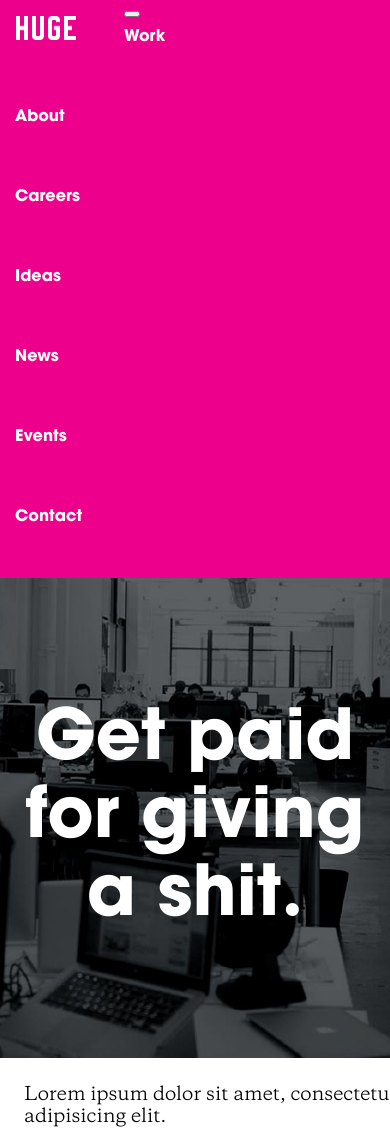
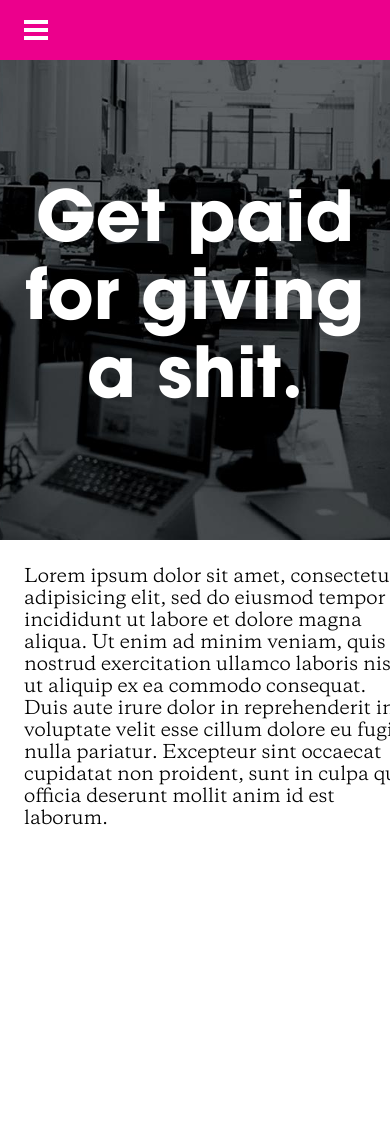
Before and after one commit to randresf/navExercise, a website: page public/index.html in a window 390 px wide. Shown: the top 1130 px of the page. Drawn offline with Linux system fonts and the light colour scheme.

Commit message:
adding behavior for mobile

```diff
--- a/public/index.html
+++ b/public/index.html
@@ -24,7 +24,7 @@
 				</div>
 			</section>
 			<section class="text-content">
-				<p>Lorem ipsum dolor sit amet, consectetur adipisicing elit.</p>
+				<p>Lorem ipsum dolor sit amet, consectetur adipisicing elit, sed do eiusmod tempor incididunt ut labore et dolore magna aliqua. Ut enim ad minim veniam, quis nostrud exercitation ullamco laboris nisi ut aliquip ex ea commodo consequat. Duis aute irure dolor in reprehenderit in voluptate velit esse cillum dolore eu fugiat nulla pariatur. Excepteur sint occaecat cupidatat non proident, sunt in culpa qui officia deserunt mollit anim id est laborum.</p>
 			</section>
 		</main>
 	</body>
--- a/public/javascript/menuController.js
+++ b/public/javascript/menuController.js
@@ -27,10 +27,17 @@ var menuController = ( function () {
 	function createToolbar( data ) {
 		var htmlMenu = createULElement( data.items );
 		document.getElementById( 'toolbar' ).appendChild( htmlMenu );
+		bindEventForMobileMenu();
 	};
 
-	/*NavModule.mobileToggleBehaviour();
-	NavModule.hideMenu();*/
+	function bindEventForMobileMenu() {
+		var mobileToogle = document.getElementById( 'menu-toggle' );
+		mobileToogle.onclick = function () {
+			var nav = document.getElementById( 'toolbar' );
+			nav.className === "nav" ? nav.className = "nav-mobile" : nav.className = "nav";
+		};
+	};
+
 	return {
 		createToolbar: createToolbar
 	}
--- a/public/less/alltogether.less
+++ b/public/less/alltogether.less
@@ -22,6 +22,93 @@ body {
   color: @black;
   padding: 0;
   margin: 0;
+}
+
+/* Smartphones */
+@media screen and (max-width: 649px), only screen and (max-device-width: 480px) {
+	header {
+		height: 60px;
+
+		.menu-area {
+			z-index: 30;
+			float: left;
+			width: 100%;
+			height: 60px;
+			position: relative;
+			background-color: @magenta;
+		}
+
+		&.open-mobile {
+			nav {
+				left: 0;
+			}
+
+			h1{
+				left: 0;
+			}
+
+			.mobile-menu {
+				left: 100%;
+				-webkit-transform: translate(-72px, 0px);
+				-moz-transform: translate(-72px, 0px);
+				transform: translate(-72px, 0px);
+			}
+		}
+
+		h1 {
+			position: absolute;
+			left: -80px;
+			padding: 20px 0 20px 24px;
+			transition: 0.5s;
+
+			img {
+				width: 50px;
+			}
+		}
+
+		.mobile-menu {
+			background-image: url('../images/toggle-open.svg');
+			background-position: center;
+			background-size: cover;
+			position: absolute;
+			left: 0px;
+			display: block;
+			width: 72px;
+			height: 60px;
+			transition: 1s;
+			-webkit-appearance: none;
+			background-color: @magenta;
+			border: none;
+
+			&.close {
+				background-image: url('../images/toggle-close.svg');
+			}
+
+			&:hover {
+				cursor: pointer;
+			}
+		}
+
+		.nav {
+			position: absolute;
+			top: 60px;
+			left: -280px;
+			background-color: @white;
+			z-index: 20;
+			height: 100vh;
+			transition: 0.5s;
+			-webkit-transform: translate(0, -60px);
+			-moz-transform: translate(0, -60px);
+			transform: translate(0, -60px);
+
+			span {
+				position: absolute;
+				bottom: 0;
+				left: 0;
+				padding: 18px 24px;
+			}
+		}
+	}
 }
 
 header {
@@ -91,12 +178,15 @@ header {
 		}
 
 	}
+
 	/* Sub Menus */
 	@media screen and (min-width: 650px) {
 		.mobile-menu{
 			display:none;
 		}
+
 		.nav {
+			display:block;
 			>ul {
 				li {
 					width: 130px;
@@ -146,17 +236,6 @@ header {
 				}
 			}
 		}
-	}
-
-	/* Smartphones (portrait and landscape)  */
-	@media only screen and (min-device-width : 320px) and (max-device-width : 480px) {
-		.mobile-menu{
-			display:block;
-		}
-	}
-
-	/* Smartphones (portrait) ----------- */
-	@media only screen and (max-width : 320px) {
 	}
 }
 
--- a/public/styles/main.css
+++ b/public/styles/main.css
@@ -20,6 +20,134 @@ body {
   padding: 0;
   margin: 0;
 }
+/* Smartphones */
+@media screen and (max-width: 649px), only screen and (max-device-width: 480px) {
+  header {
+    height: 60px;
+  }
+  header .menu-area {
+    z-index: 30;
+    float: left;
+    width: 100%;
+    height: 60px;
+    position: relative;
+    background-color: #ec008c;
+  }
+  header.open-mobile nav {
+    left: 0;
+  }
+  header.open-mobile h1 {
+    left: 0;
+  }
+  header.open-mobile .mobile-menu {
+    left: 100%;
+    -webkit-transform: translate(-72px, 0px);
+    -moz-transform: translate(-72px, 0px);
+    transform: translate(-72px, 0px);
+  }
+  header h1 {
+    position: absolute;
+    left: -80px;
+    padding: 20px 0 20px 24px;
+    transition: 0.5s;
+  }
+  header h1 img {
+    width: 50px;
+  }
+  header .mobile-menu {
+    background-image: url('../images/toggle-open.svg');
+    background-position: center;
+    background-size: cover;
+    position: absolute;
+    left: 0px;
+    display: block;
+    width: 72px;
+    height: 60px;
+    transition: 1s;
+    -webkit-appearance: none;
+    background-color: #ec008c;
+    border: none;
+  }
+  header .mobile-menu.close {
+    background-image: url('../images/toggle-close.svg');
+  }
+  header .mobile-menu:hover {
+    cursor: pointer;
+  }
+  header .mobile-menu:focus .nav {
+    /*  opacity is 1 in opened state (see below) */
+    opacity: 1;
+    visibility: visible;
+  }
+  header .mobile-menu .nav {
+    position: absolute;
+    z-index: 100;
+    /* use opacity to fake immediate toggle */
+    opacity: 0;
+    visibility: hidden;
+    transition: visibility 0.5s;
+  }
+  header .nav {
+    position: absolute;
+    top: 60px;
+    left: -280px;
+    background-color: #fff;
+    z-index: 20;
+    height: 100vh;
+    transition: 0.5s;
+    -webkit-transform: translate(0, -60px);
+    -moz-transform: translate(0, -60px);
+    transform: translate(0, -60px);
+  }
+  header .nav span {
+    position: absolute;
+    bottom: 0;
+    left: 0;
+    padding: 18px 24px;
+  }
+  header .nav ul {
+    background-color: #ec008c;
+    list-style: none;
+    margin: 0;
+    padding: 0;
+    text-align: center;
+  }
+  header .nav ul li {
+    font-family: 'HUGEAvantGardeBold';
+    font-size: 21px;
+    line-height: 48px;
+    outline: 0;
+    text-align: left;
+  }
+  header .nav ul li:hover > a {
+    background-color: #fff;
+    color: #ec008c;
+  }
+  header .nav ul li.parents:focus ul {
+    /*  opacity is 1 in opened state (see below) */
+    opacity: 1;
+    visibility: visible;
+  }
+  header .nav ul li.parents ul {
+    position: absolute;
+    z-index: 100;
+    /* use opacity to fake immediate toggle */
+    opacity: 0;
+    visibility: hidden;
+    transition: visibility 0.5s;
+  }
+  header .nav ul a {
+    border-bottom: none;
+    display: block;
+    height: 54px;
+    padding-left: 15px;
+    padding-top: 10px;
+    text-decoration: none;
+    color: #fff;
+    transition: 0.3s background-color;
+    cursor: pointer;
+  }
+}
 header {
   background-color: #ec008c;
   color: #fff;
@@ -29,8 +157,6 @@ header {
   z-index: 20;
   position: relative;
   /* Sub Menus */
-  /* Smartphones (portrait and landscape)  */
-  /* Smartphones (portrait) ----------- */
 }
 header h1 {
   float: left;
@@ -87,6 +213,9 @@ header .nav ul a {
   header .mobile-menu {
     display: none;
   }
+  header .nav {
+    display: block;
+  }
   header .nav > ul li {
     width: 130px;
     border-bottom: none;
@@ -129,11 +258,6 @@ header .nav ul a {
   }
   header .nav > ul a {
     border-bottom: none;
-  }
-}
-@media only screen and (min-device-width: 320px) and (max-device-width: 480px) {
-  header .mobile-menu {
-    display: block;
   }
 }
 .content {
```
